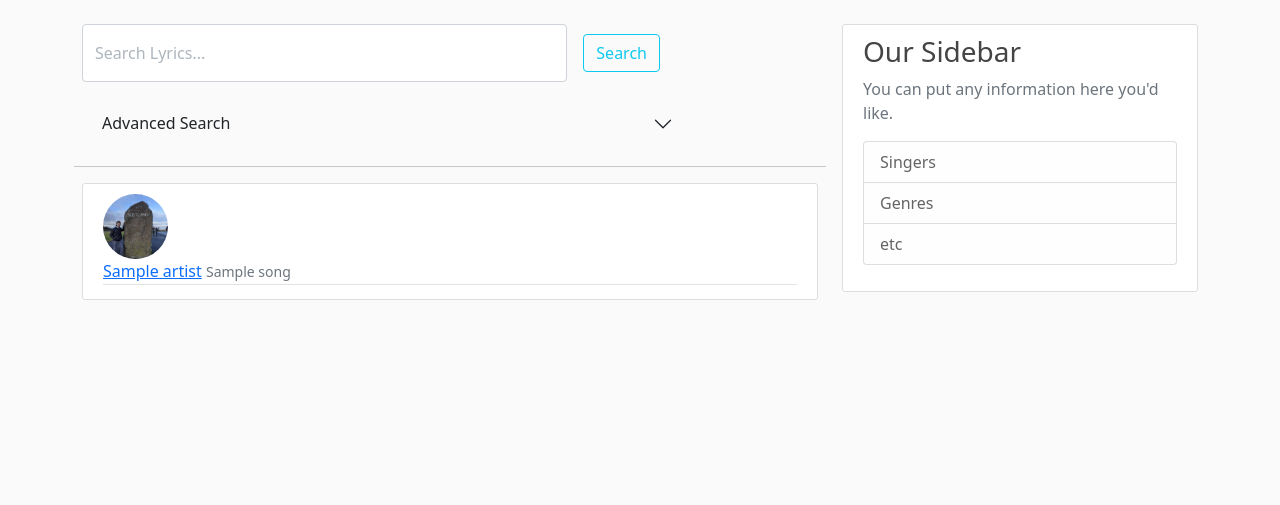
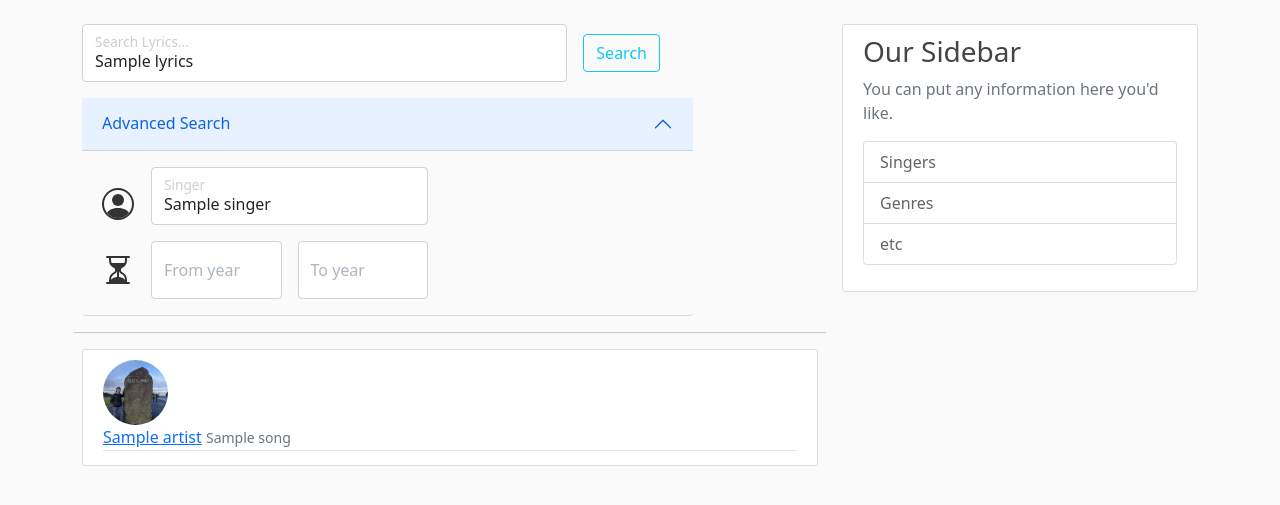
Before and after one commit to DeXterYa/TTDS-project-LYRIX, a Flask app: template flask/lyrix/templates/home.html in a window 1280 px wide. Shown: the part 56-561 px from the top of the page. Run offline with Flask 2, Linux system fonts and the light colour scheme; the template is opened without the code that fills it: values that come from a table or form of the project are taken from there, most other values are stand-ins (such as "Sample title", 1, 10 or a date in 2020).

Commit message:
allow search query to stay on the web page

```diff
--- a/flask/lyrix/templates/home.html
+++ b/flask/lyrix/templates/home.html
@@ -15,7 +15,12 @@
 			                {% endfor %}
 			            </div>
 			        {% else %}
+			        	{% if lyrics %}
+			            	{{ form.lyrics(class="form-control", id="floatingInput", placeholder="Search Lyrics", value=lyrics) }}
+			            {% else %}
 			            	{{ form.lyrics(class="form-control", id="floatingInput", placeholder="Search Lyrics") }}
+			            {% endif %}
+
 			        {% endif %}
 			        <!-- floating label -->
 	 				<label for="floatingInput">Search Lyrics...</label>
@@ -37,12 +42,25 @@
 		 		<div class="accordion-item">
 		 			<!-- header -->
 		 			<h2 class="accordion-header" id="headingOne">
+
+		 				{% if singer or startdate or enddate %}
+			 				<button class="accordion-button" type="button" data-bs-toggle="collapse" data-bs-target="#collapseOne" aria-expanded="false" aria-controls="collapseOne">
+						    	Advanced Search
+						    </button>
+					    {% else %}
 					    	<button class="accordion-button collapsed" type="button" data-bs-toggle="collapse" data-bs-target="#collapseOne" aria-expanded="false" aria-controls="collapseOne">
 						    	Advanced Search
 						    </button>
+					    {% endif %}
+
+
 		 			</h2>
 		 			<!-- body -->
+		 			{% if singer or startdate or enddate %}
+		 			<div id="collapseOne" class="accordion-collapse" aria-labelledby="headingOne" data-bs-parent="#accordionExample">
+		 			{% else %}
 		 			<div id="collapseOne" class="accordion-collapse collapse" aria-labelledby="headingOne" data-bs-parent="#accordionExample">
+		 			{% endif %}
 				    	<div class="accordion-body">
 				    		<div class="row g-3 align-items-center">
 				    			<div class="col-md-1">
@@ -57,8 +75,11 @@
 					    		<div class="col-md-6 mb-3 ">
 						        	<div class="form-group-sm">
 						        		<div class="form-floating">
-
+						  					{% if singer%}
+						        				{{ form.singer(class="form-control input-sm", id="singerInput", placeholder="singerInput", value=singer) }}
+						        			{% else %}
 						        				{{ form.singer(class="form-control input-sm", id="singerInput", placeholder="singerInput") }}
+						        			{% endif %}
 						        			<label for="singerInput">Singer</label>
 						        		</div>
 						        	</div>
@@ -75,7 +96,12 @@
 					        	<div class="col-md-3 ">
 						        	<div class="form-group">
 						        		<div class="form-floating">
+						        			{% if startdate %}
+						        				{{ form.year_begin(class="form-control", id="fromYear", placeholder="fromYear", value=startdate) }}
+						        			{% else %}
 						        				{{ form.year_begin(class="form-control", id="fromYear", placeholder="fromYear") }}
+						        			{% endif %}
+
 						        			<label for="fromYear">From year</label>
 						        		</div>
 						        	</div>
@@ -84,7 +110,12 @@
 					        	<div class="col-md-3">
 						        	<div class="form-group">
 						        		<div class="form-floating">
+						        			{% if enddate %}
+						        				{{ form.year_end(class="form-control", id="toYear", placeholder="toYear", value=enddate) }}
+						        			{% else %}
 						        				{{ form.year_end(class="form-control", id="toYear", placeholder="toYear") }}
+						        			{% endif %}
+
 						        			<label for="toYear">To year</label>
 						        		</div>
 						        	</div>
@@ -105,7 +136,7 @@
 
 	</form>
 
-
+	{% if lyrics or singer or startdate or enddate %}
 	{% for song in songs %}
         <article class="media content-section">
           <img class="rounded-circle article-img" src="{{ url_for('static', filename='profile_pics/dexter.jpg') }}">
@@ -117,6 +148,7 @@
           </div>
         </article>
     {% endfor %}
+    {% endif %}
 
 
 
--- a/requirements.txt
+++ b/requirements.txt
@@ -1,8 +1,14 @@
 click==7.1.2
+dnspython==2.0.0
+email-validator==1.1.2
 Flask==1.1.2
+flask-mongoengine==1.0.0
 Flask-WTF==0.14.3
+idna==2.10
 itsdangerous==1.1.0
 Jinja2==2.11.2
 MarkupSafe==1.1.1
+mongoengine==0.22.1
+pymongo==3.11.2
 Werkzeug==1.0.1
 WTForms==2.3.3
```
Also changed, not shown: flask/lyrix/routes.py (+12 -6 lines), README.md. Lines whose indentation alone changed are shown as unchanged.
